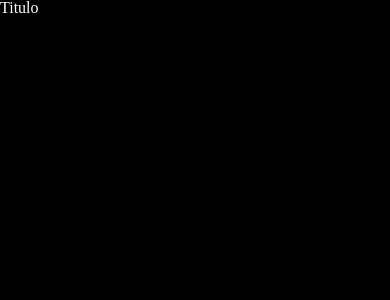
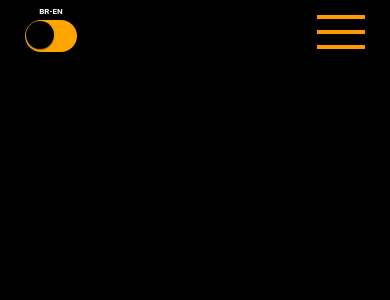
Before and after one commit to felippepg/portfolio, a React (Create React App) app: page / in a window 390 px wide. Shown: the top 300 px of the page. Built offline with nearby package versions, Linux system fonts and the light colour scheme.

Commit message:
Menu mobile estilizado

```diff
--- a/package.json
+++ b/package.json
@@ -5,6 +5,8 @@
   "dependencies": {
     "@emotion/react": "^11.11.1",
     "@emotion/styled": "^11.11.0",
+    "@fontsource/roboto": "^5.0.8",
+    "@fontsource/roboto-serif": "^5.0.8",
     "@mui/material": "^5.14.13",
     "@testing-library/jest-dom": "^5.17.0",
     "@testing-library/react": "^13.4.0",
@@ -13,6 +15,8 @@
     "@types/node": "^16.18.58",
     "@types/react": "^18.2.28",
     "@types/react-dom": "^18.2.13",
+    "framer-motion": "^10.16.4",
+    "hamburger-react": "^2.5.0",
     "i18next": "^23.5.1",
     "react": "^18.2.0",
     "react-dom": "^18.2.0",
--- a/src/_assets/css/reset.css
+++ b/src/_assets/css/reset.css
@@ -108,6 +108,11 @@ section {
 body {
   line-height: 1;
   background-color: black;
+  font-family: 'Roboto', sans-serif;
+
+  .roboto-serif {
+    font-family: 'Roboto Serif', serif; /* Defina 'Roboto Serif' para a classe roboto-serif */
+  }
 }
 ol,
 ul {
--- a/src/container/Wrapper.tsx
+++ b/src/container/Wrapper.tsx
@@ -1,5 +1,9 @@
 function Wrapper({ children }: any) {
-  return <div className="mx-auto">{children}</div>;
+  return (
+    <div className="mx-auto w-340 sm_device:w-450 tablet:w-700 desktop:w-1000 flex justify-center">
+      {children}
+    </div>
+  );
 }
 
 export default Wrapper;
--- /dev/null
+++ b/src/feature/Home/components/ToggleSwitch.tsx
@@ -0,0 +1,74 @@
+import { Switch } from '@mui/material';
+import { styled } from '@mui/material/styles';
+import { useState } from 'react';
+
+const IOSSwitch = styled(Switch)(({ theme }: any) => ({
+  width: 52,
+  height: 32,
+  padding: 0,
+  '& .MuiSwitch-switchBase': {
+    padding: 1,
+    '&.Mui-checked': {
+      transform: 'translateX(22px)',
+      '& + .MuiSwitch-track': {
+        backgroundColor: theme.palette.mode === 'dark' ? '#FFA500' : '#FFA500',
+        opacity: 1,
+        border: 0,
+      },
+      '&.Mui-disabled + .MuiSwitch-track': {
+        opacity: theme.palette.mode === 'light' ? 0.7 : 0.3,
+      },
+    },
+    '&.Mui-focusVisible .MuiSwitch-thumb': {
+      color: '#FFA500',
+      border: '6px solid #fff',
+    },
+    '&.Mui-disabled .MuiSwitch-thumb': {
+      color:
+        theme.palette.mode === 'light'
+          ? theme.palette.grey[100]
+          : theme.palette.grey[600],
+    },
+    '&.Mui-disabled + .MuiSwitch-track': {
+      opacity: theme.palette.mode === 'light' ? 0.7 : 0.3,
+    },
+  },
+  '& .MuiSwitch-thumb': {
+    boxSizing: 'border-box',
+    width: 28,
+    height: 28,
+  },
+  '& .MuiSwitch-track': {
+    borderRadius: 32 / 2,
+    backgroundColor: theme.palette.mode === 'light' ? '#FFA500' : '#39393D',
+    opacity: 1,
+    transition: theme.transitions.create(['background-color'], {
+      duration: 500,
+    }),
+  },
+}));
+
+const ToggleSwitch = () => {
+  const [checked, setChecked] = useState(false);
+
+  const handleChange = () => {
+    setChecked((prev) => !prev);
+  };
+
+  return (
+    <div className="flex flex-col items-center">
+      <span className="text-white font-bold text-xxsm mb-1">BR-EN</span>
+      <IOSSwitch
+        sx={{
+          '& .MuiSwitch-thumb': {
+            backgroundColor: checked ? '#FFFFFF' : '#000000',
+          },
+        }}
+        checked={checked}
+        onChange={handleChange}
+      />
+    </div>
+  );
+};
+
+export default ToggleSwitch;
--- a/src/feature/Home/index.tsx
+++ b/src/feature/Home/index.tsx
@@ -1,5 +1,43 @@
+import { AnimatePresence, motion } from 'framer-motion';
+import Hamburger from 'hamburger-react';
+import { useState } from 'react';
+import ToggleSwitch from './components/ToggleSwitch';
+
 function Home() {
-  return <h1 className="text-white">Titulo</h1>;
+  const [isOpen, setOpen] = useState(false);
+
+  return (
+    <>
+      <header className="mt-2 flex justify-between w-full">
+        <ToggleSwitch />
+        <div className="laptop:hidden">
+          <Hamburger
+            toggled={isOpen}
+            toggle={setOpen}
+            color="#FF9900"
+            size={62}
+          />
+          <AnimatePresence>
+            {isOpen && (
+              <motion.div
+                className="bg-gray-800 text-orange-thema fixed top-0 left-0 h-screen w-3/4"
+                initial={{ x: '100%' }}
+                animate={{ x: 0 }}
+                exit={{ x: '100%' }}
+                transition={{ duration: 0.5 }}
+              >
+                <ul className="flex flex-col items-center justify-center h-full">
+                  <li className="my-4">Home</li>
+                  <li className="my-4">Meus projetos</li>
+                  <li className="my-4">Sobre mim</li>
+                </ul>
+              </motion.div>
+            )}
+          </AnimatePresence>
+        </div>
+      </header>
+    </>
+  );
 }
 
 export default Home;
--- a/tailwind.config.js
+++ b/tailwind.config.js
@@ -2,6 +2,9 @@
 module.exports = {
   content: ['./src/**/*.{js,jsx,ts,tsx}'],
   theme: {
+    fontSize: {
+      xxsm: ['0.5em'],
+    },
     extend: {
       screens: {
         sm_device: '481px',
@@ -10,6 +13,15 @@ module.exports = {
         desktop: '1200px',
         large: '1920px',
       },
+      width: {
+        340: '340px',
+        450: '450px',
+        700: '700px',
+        1000: '1000px',
+      },
+      colors: {
+        'orange-thema': '#FF9900',
+      },
     },
   },
   plugins: [],
```
Also changed, not shown: 1 other file (tests, documents, lock files or other folders).
